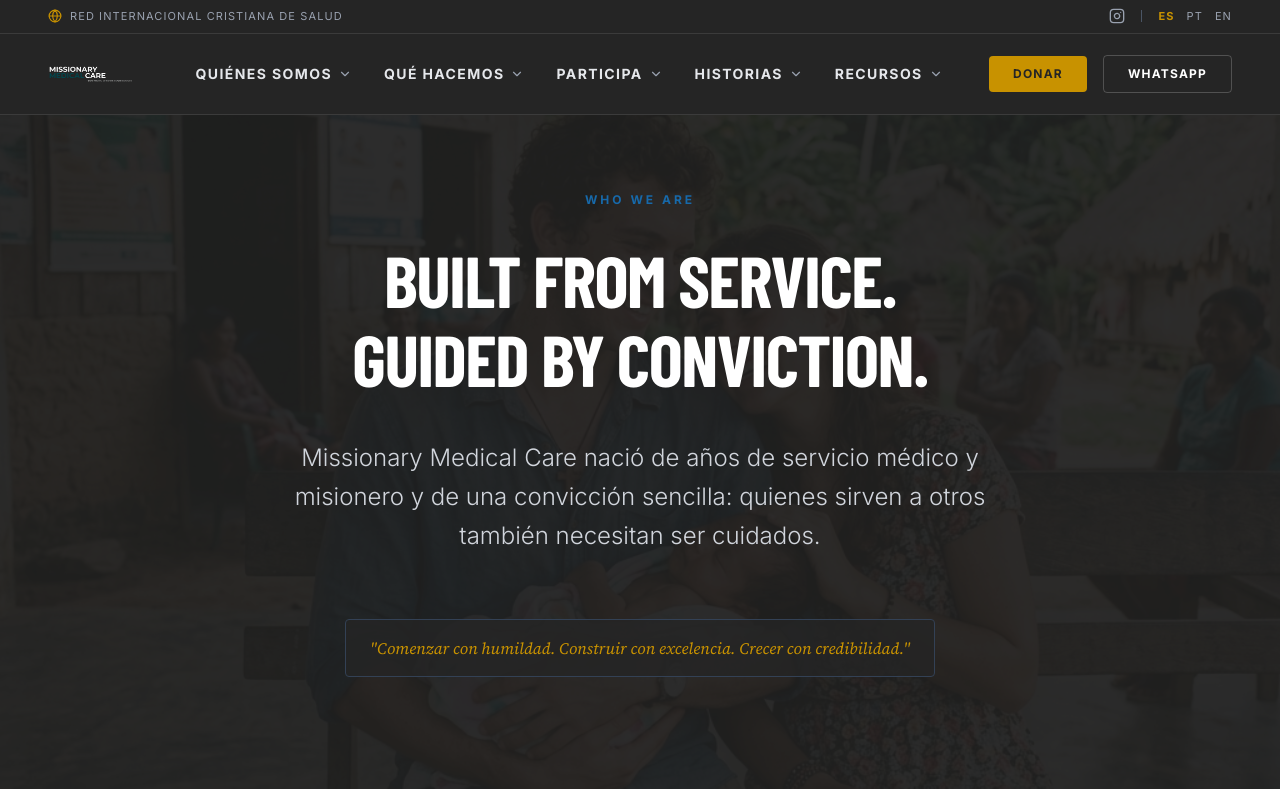
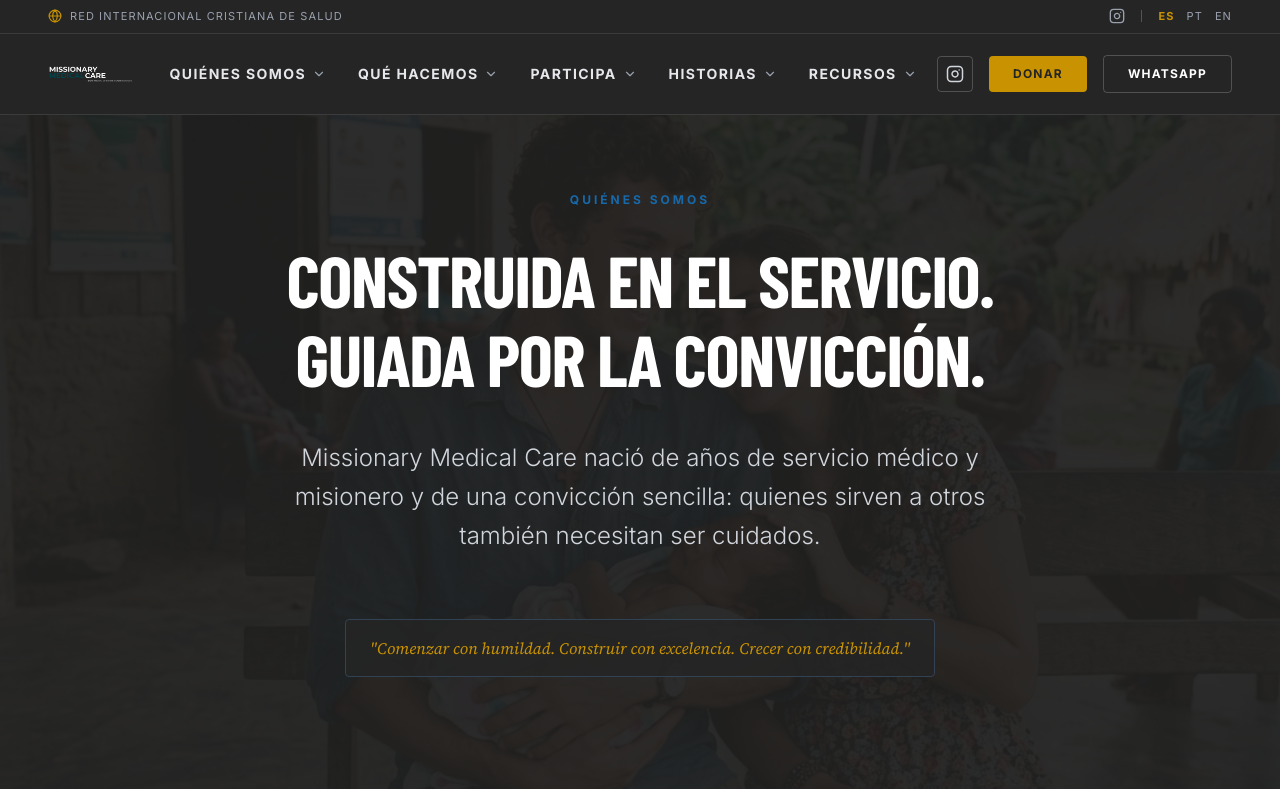
Before and after one commit to drsamuelsilvamed/globalcarenetwork.med, a React (Vite) app: page /about in a window 1280 px wide. Shown: the top 800 px of the page. Built offline with nearby package versions, Linux system fonts and the light colour scheme.

Commit message:
Add Instagram logo to navbar, sync footer logo with navbar logo, and fix Spanish hero title in About page

```diff
--- a/src/components/GCNFooter.tsx
+++ b/src/components/GCNFooter.tsx
@@ -18,11 +18,13 @@ export function GCNFooter() {
  {/* Col 1: Brand / Identity */}
  <div className="lg:col-span-2 space-y-6">
  <div className="flex flex-col">
+ <Link to="/">
  <img
- src="/images/youtube-logo.png"
+ src="/3-removebg-preview.png"
  alt="Missionary Medical Care Logo"
- className="h-14 object-contain brightness-0 invert self-start"
+ className="h-12 md:h-14 object-contain self-start"
  />
+ </Link>
  </div>
  <p className="text-gray-400 text-sm font-light leading-relaxed max-w-sm">
  {getTranslation(
--- a/src/components/GCNNavigation.tsx
+++ b/src/components/GCNNavigation.tsx
@@ -152,6 +152,15 @@ export function GCNNavigation() {
 
  {/* Right Action Buttons */}
  <div className="hidden lg:flex items-center gap-4 shrink-0 ml-4">
+ <a
+ href="https://www.instagram.com/missionarymedicalcare/"
+ target="_blank"
+ rel="noopener noreferrer"
+ className="w-9 h-9 border border-white/20 rounded-sm flex items-center justify-center text-gray-300 hover:bg-mustard hover:text-charcoal hover:border-mustard transition-all"
+ aria-label="Instagram"
+ >
+ <Instagram size={18} />
+ </a>
  <Link
  to="/donate"
  className="bg-mustard text-charcoal px-6 py-2.5 rounded-sm font-bold text-xs uppercase tracking-widest hover:bg-[#a07424] hover:text-white transition-all whitespace-nowrap"
--- a/src/pages/AboutGCNPage.tsx
+++ b/src/pages/AboutGCNPage.tsx
@@ -59,22 +59,20 @@ export function AboutGCNPage() {
           >
             {" "}
             <span className="text-inst-blue uppercase tracking-[0.25em] text-xs font-bold block">
-              {" "}
-              {getTranslation("WHO WE ARE", "QUEM SOMOS", "WHO WE ARE")}{" "}
-            </span>{" "}
+              {getTranslation("QUIÉNES SOMOS", "QUEM SOMOS", "WHO WE ARE")}
+            </span>
             <h1 className="text-4xl md:text-6xl lg:text-7xl font-heading tracking-tight leading-[1.1] text-white">
-              {" "}
               {getTranslation(
-                "BUILT FROM SERVICE. ",
+                "CONSTRUIDA EN EL SERVICIO. ",
                 "CONSTRUÍDA NO SERVIÇO. ",
                 "BUILT FROM SERVICE. ",
-              )}{" "}
-              <br className="hidden md:block" />{" "}
+              )}
+              <br className="hidden md:block" />
               {getTranslation(
-                "GUIDED BY CONVICTION.",
+                "GUIADA POR LA CONVICCIÓN.",
                 "GUIADA PELA CONVICÇÃO.",
                 "GUIDED BY CONVICTION.",
-              )}{" "}
+              )}
             </h1>{" "}
             <p className="text-xl md:text-2xl font-light text-gray-300 max-w-3xl mx-auto leading-relaxed pt-2">
               {" "}
```
